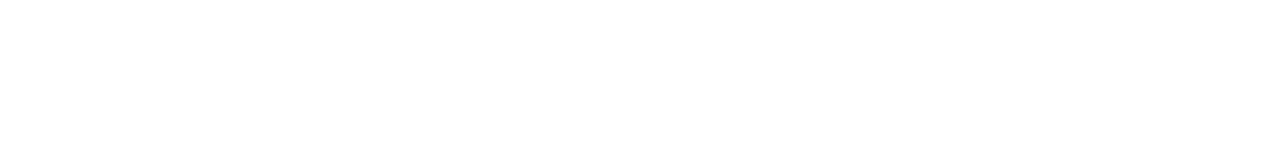
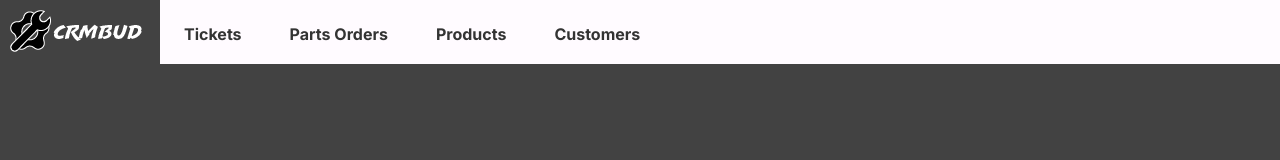
Before and after one commit to LorenzoDevScott/CRM, a plain HTML site: page pages/customers.html in a window 1280 px wide. Drawn offline with Linux system fonts and the light colour scheme.

Commit message:
Added CSS styling to all pages
- Also included Navbar on all pages
- Updated the links on the pages to direct to the right pages

```diff
--- a/pages/customers.html
+++ b/pages/customers.html
@@ -4,9 +4,31 @@
     <meta charset="UTF-8">
     <meta http-equiv="X-UA-Compatible" content="IE=edge">
     <meta name="viewport" content="width=device-width, initial-scale=1.0">
+    <link rel="stylesheet" href="/css/styles.css">
     <title>Customers</title>
 </head>
 <body>
+    <div class="container">
+        <div class="topstrip">
+            <div id="branding">
+                <a href="/index.html" title="Home Page">
+                    <img id="brand" src="/assets/Brand.png" scale: 0; alt="brand logo">
+                </a>
+            </div>
 
+            <nav>
+                <ul>
+                    <li><a href="tickets.html" title="Tickets and Work Orders">Tickets</a></li>
+                    <li><a href="partsorder.html" title="Parts Ordering">Parts Orders</a></li>
+                    <li><a href="products.html" title="Products">Products</a></li>
+                    <li><a href="customers.html" title="Customers">Customers</a></li>
+                </ul>
+            </nav>
+
+        </div>
+        <div class="content">
+
+        </div>
+    </div>
 </body>
 </html>
```
Also changed, not shown: pages/partsorder.html (+22 -0 lines), pages/products.html (+22 -0 lines), pages/tickets.html (+22 -0 lines).
